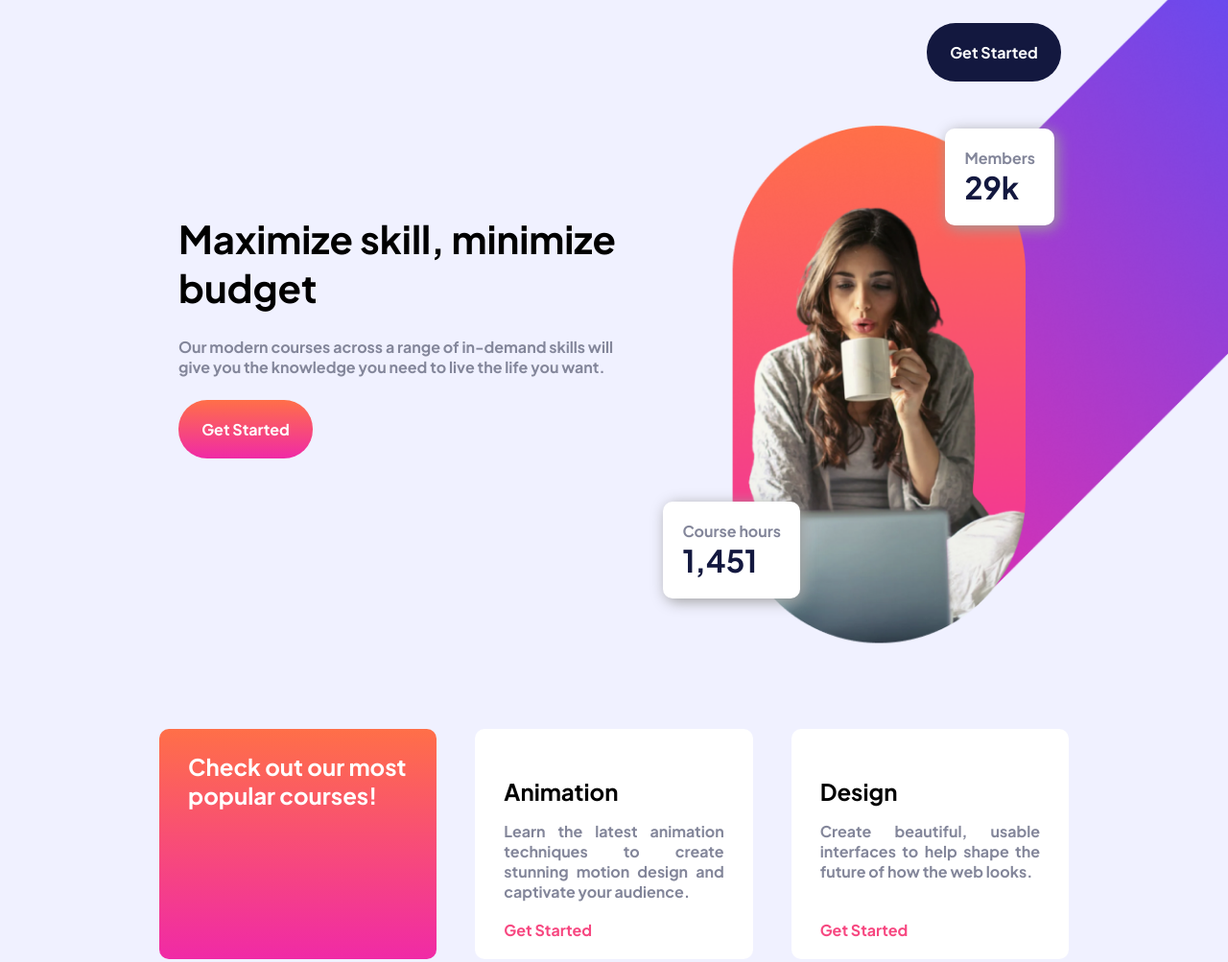
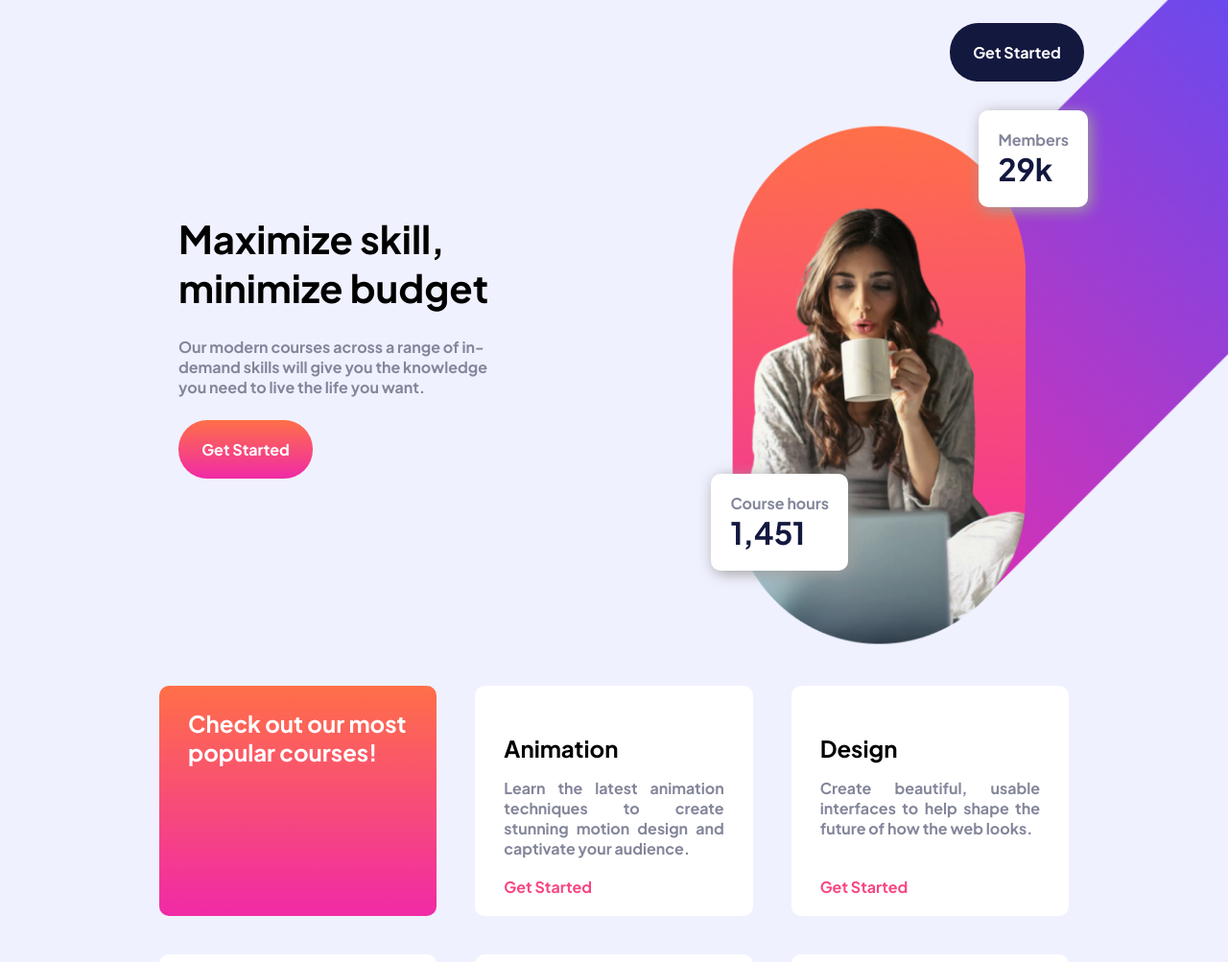
Before and after one commit to miguelozano00/responsive-landing-page, a website built with Vite: page index.html in a window 1280 px wide. Shown: the top 1003 px of the page at 96% size. Built offline with nearby package versions, Linux system fonts and the light colour scheme; files whose address does not match are found by name.

Commit message:
v3 responsive project

```diff
--- a/index.html
+++ b/index.html
@@ -83,13 +83,11 @@
 
       <script type="module" src="/main.js"></script>
   </body>
+  <footer>
+    <nav>
+      <img src="img/skilled-logo-negative-mobile.svg" alt="">
+      <a href="#" class="button button-gradient-blue-pink">Get Started</a>
+    </nav>
+  </footer>
 
-    <footer>
-      <nav>
-        <img src="img/skilled-logo-negative-mobile.svg" alt="">
-        <a href="#" class="button button-gradient-blue-pink">Get Started</a>
-      </nav>
-    </footer>
-    </section>
-  </body>
 </html>
--- a/sass/abstracts/_mixins.scss
+++ b/sass/abstracts/_mixins.scss
@@ -22,4 +22,9 @@
       @content;
     }
   }
+  @if $bp == desktopxxl {
+    @media (min-width: $bp-desktop-xxl) {
+      @content;
+    }
+  }
 }
--- a/sass/abstracts/_variables.scss
+++ b/sass/abstracts/_variables.scss
@@ -3,6 +3,7 @@ $bp-tablet: 768px;
 $bp-tablet-horizontal: 1024px;
 $bp-desktop: 1200px;
 $bp-desktop-xl: 1440px;
+$bp-desktop-xxl: 1920px;
 
 // COLORS
 $grey-violet: #666CA3;
--- a/sass/layout/_body.scss
+++ b/sass/layout/_body.scss
@@ -6,7 +6,6 @@ body {
         background-size: 400px;
     }
     @include breakpoint(desktop){
-        padding: 0px 150px;
         background-position: 100% -4%;
         background-size: 580px;
     }
@@ -34,6 +33,9 @@ main {
             position: relative;
             top: 60px;
             left: 20px;
+        }
+        @include breakpoint(desktop){
+            padding: 0px 150px;
         }
         @include breakpoint(desktopxl){
             h1{
@@ -93,12 +95,16 @@ main {
                 right: 30px;
             }
             @include breakpoint(desktop){
-                top: -560px;
-                right: 15px;
+                top: -600px;
+                right: 130px;
             }
             @include breakpoint(desktopxl){
-                top: -600px;
-                right: 15px;
+                top: -620px;
+                right: 130px;
+            }
+            @include breakpoint(desktopxxl){
+                top: -550px;
+                right: 130px;
             }
         }
 
@@ -106,17 +112,21 @@ main {
             bottom: 0px;
             left: 0px;
             @include breakpoint(tablet){
-                bottom: -10px;
+                bottom: -25px;
                 right: 200px;
                 left: auto; // Null left value
             }
             @include breakpoint(desktop){
-                bottom: 70px;
-                right: 280px;
+                bottom: 120px;
+                right: 380px;
             }
             @include breakpoint(desktopxl){
-                bottom: 70px;
-                right: 280px;
+                bottom: 160px;
+                right: 380px;
+            }
+            @include breakpoint(desktopxxl){
+                bottom: 80px;
+                right: 380px;
             }
         }
 
@@ -166,14 +176,17 @@ main {
         }
 
         @include breakpoint(tablet){
+            margin-top: 100px;
             grid-template-columns: repeat(2, 1fr);
         }
         @include breakpoint(desktop){
+            margin-top: 0px;
+            padding: 0px 150px;
             grid-template-columns: repeat(3, 1fr);
             gap: 40px;
         }
         @include breakpoint(desktopxl){
-            margin-top: 100px;
+            margin-top: 0px;
         }
 
     }
--- a/sass/layout/_footer.scss
+++ b/sass/layout/_footer.scss
@@ -5,4 +5,7 @@ footer {
         display: flex;
         justify-content: space-between;
     }
+    @include breakpoint(desktop){
+        padding: 20px 150px;
+    }
 }
--- a/sass/layout/_header.scss
+++ b/sass/layout/_header.scss
@@ -5,5 +5,7 @@ header {
         justify-content: space-between;
         margin-bottom: 38px;
     }
-
+    @include breakpoint(desktop){
+        padding: 24px 150px;
+    }
 }
```
